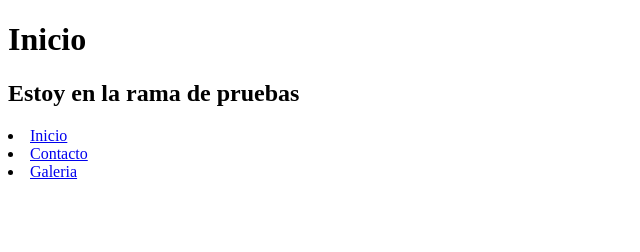
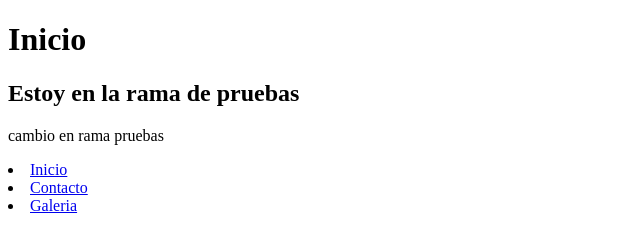
Before and after one commit to RHapsodos12/PruebaGit, a plain HTML site: page index.html in a window 1280 px wide. Shown: the whole page, without its empty margins (0-640 px from the left). Drawn offline with Linux system fonts and the light colour scheme.

Commit message:
cambio 2 en pruebas

```diff
--- a/index.html
+++ b/index.html
@@ -9,6 +9,7 @@
 <body>
     <h1>Inicio</h1>
     <h2>Estoy en la rama de pruebas</h2>
+    <p>cambio en rama pruebas</p>
     <li>
         <a href="#">Inicio</a>
     </li>
```
